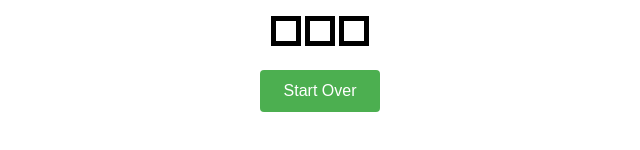
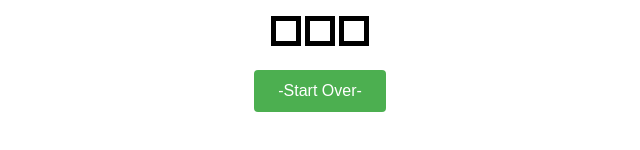
Before and after one commit to norshutter/WordSquare, a plain HTML site: page index.html in a window 1280 px wide. Shown: the part 492-642 px from the top of the page, 320-960 px from the left. Drawn offline with Linux system fonts and the light colour scheme.

Commit message:
start over button text test

```diff
--- a/index.html
+++ b/index.html
@@ -42,7 +42,7 @@
     <div class="letter-display" id="letter-display3"></div>
 
     <div id="button-container">
-    <button id="start-over" onclick="location.reload()">Start Over</button>
+    <button id="start-over" onclick="location.reload()">-Start Over-</button>
     </div>
 
     <script src="game.js" type="text/js"></script>
```
